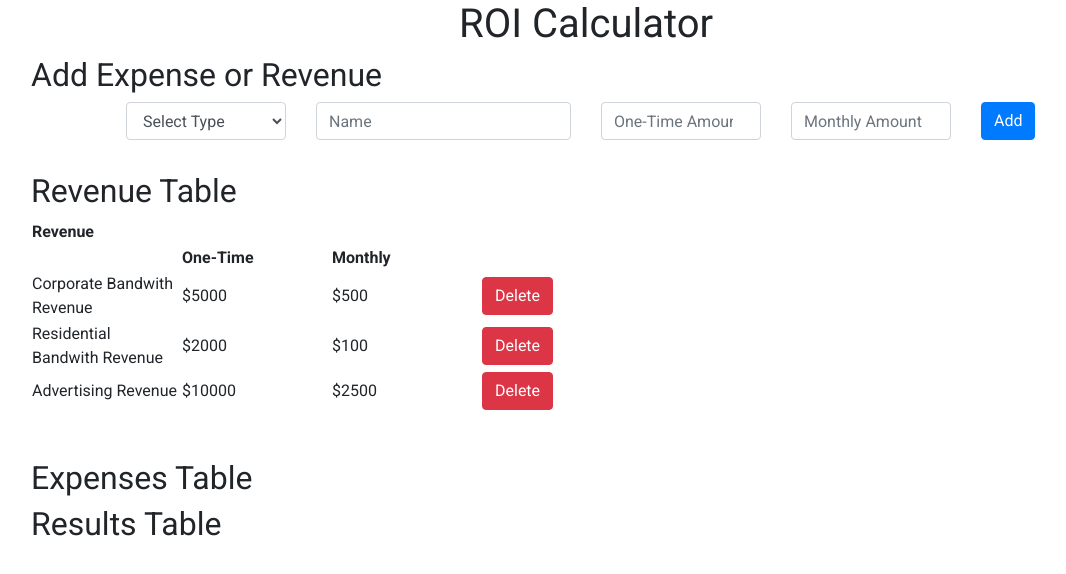
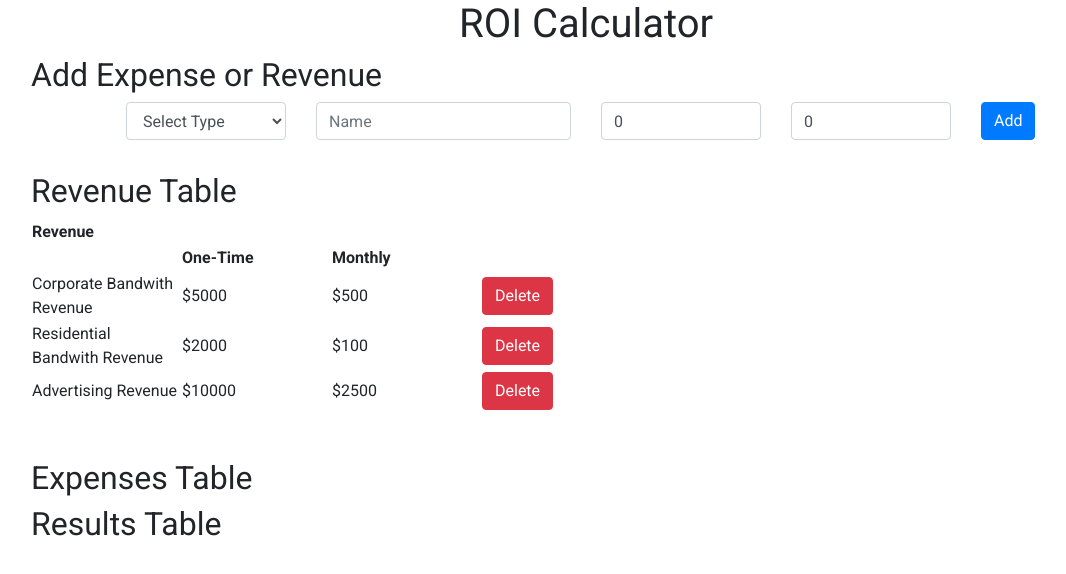
Before and after one commit to zayolab/developer-exercise, a React (Create React App) app: page / in a window 1280 px wide. Shown: the top 574 px of the page, without its empty margins (54-1120 px from the left). Built offline with nearby package versions, Linux system fonts and the light colour scheme.

Commit message:
add revenue functionality is working. Need to validate dollar amounts.

```diff
--- a/src/components/AddDataForm.js
+++ b/src/components/AddDataForm.js
@@ -6,21 +6,25 @@ import {
   Form
  } from 'react-bootstrap'
 
-export const AddDataForm = props => {
-  const initialFormState = { id: null, name: '', oneTime: '', monthly: '', }
+const AddDataForm = props => {
+  const initialFormState = { id: null, name: '', oneTime: 0, monthly: 0, }
 
   const [data, setData] = useState(initialFormState)
 
   const handleInputChange = event => {
-    console.log(event.target)
     const { name, value } = event.target
+
     setData({...data, [name]: value})
   }
 
+  return (
+      <Form onSubmit={event => {
+        event.preventDefault()
+        if(!data.name || !data.oneTime && !data.monthly) return
 
-
-  return (
-      <Form>
+        props.addRevenue(data)
+        setData(initialFormState)
+      }}>
         <Row className="input-field">
           <Col sm={{ span: 2, offset: 1}} className="input-field">
             <Form.Control as="select">
@@ -40,7 +44,6 @@ export const AddDataForm = props => {
           </Col>
           <Col sm={2} className="input-field">
             <Form.Control
-              type="number"
               name="oneTime"
               placeholder="One-Time Amount"
               step="0.01"
@@ -51,7 +54,6 @@ export const AddDataForm = props => {
           </Col>
           <Col sm={2} className="input-field">
             <Form.Control
-              type="number"
               name="monthly"
               placeholder="Monthly Amount"
               step="0.01"
```
